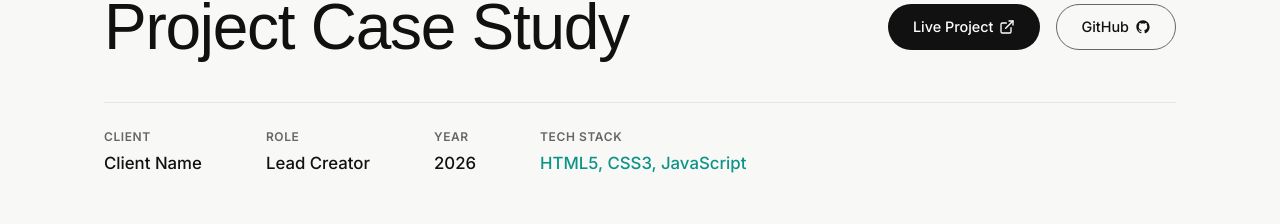
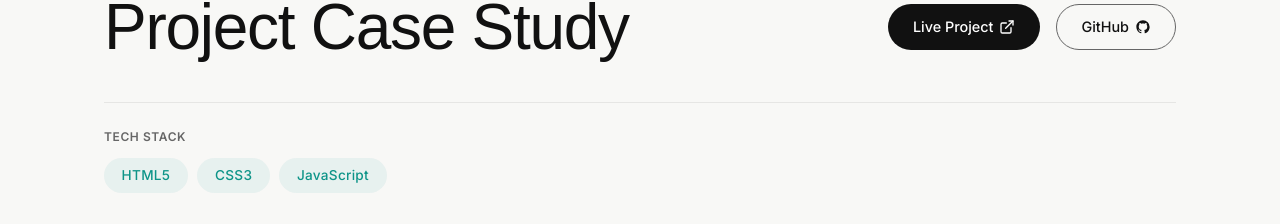
Before and after one commit to Emmzain/Portfolio-w, a Next.js app: page /project/ai in a window 1280 px wide. Shown: the part 250-474 px from the top of the page. Built offline with nearby package versions, Linux system fonts and the light colour scheme; grey boxes are pictures that could not be loaded; a web font is replaced by a local one.

Commit message:
Remove client, role, and year metadata fields and render tech stack as pill tags in project details

```diff
--- a/src/app/project/[id]/page.tsx
+++ b/src/app/project/[id]/page.tsx
@@ -163,22 +163,14 @@ export default async function ProjectPage({ params }: { params: Promise<{ id: st
             </div>
           </div>
 
-          <div className="project-meta" style={{ display: 'flex', gap: '4rem', flexWrap: 'wrap', borderTop: '1px solid rgba(17,17,17,0.08)', paddingTop: '1.5rem', marginBottom: '3rem' }}>
-            <div className="meta-item" style={{ display: 'flex', flexDirection: 'column', gap: '0.25rem' }}>
-              <span className="meta-label" style={{ fontSize: '0.75rem', textTransform: 'uppercase', color: 'var(--grey)', fontWeight: 600, letterSpacing: '0.05em' }}>Client</span>
-              <span style={{ fontSize: '1.05rem', fontWeight: 500 }}>{project.client}</span>
-            </div>
-            <div className="meta-item" style={{ display: 'flex', flexDirection: 'column', gap: '0.25rem' }}>
-              <span className="meta-label" style={{ fontSize: '0.75rem', textTransform: 'uppercase', color: 'var(--grey)', fontWeight: 600, letterSpacing: '0.05em' }}>Role</span>
-              <span style={{ fontSize: '1.05rem', fontWeight: 500 }}>{project.role}</span>
-            </div>
-            <div className="meta-item" style={{ display: 'flex', flexDirection: 'column', gap: '0.25rem' }}>
-              <span className="meta-label" style={{ fontSize: '0.75rem', textTransform: 'uppercase', color: 'var(--grey)', fontWeight: 600, letterSpacing: '0.05em' }}>Year</span>
-              <span style={{ fontSize: '1.05rem', fontWeight: 500 }}>{project.year}</span>
-            </div>
-            <div className="meta-item" style={{ display: 'flex', flexDirection: 'column', gap: '0.25rem' }}>
-              <span className="meta-label" style={{ fontSize: '0.75rem', textTransform: 'uppercase', color: 'var(--grey)', fontWeight: 600, letterSpacing: '0.05em' }}>Tech Stack</span>
-              <span style={{ fontSize: '1.05rem', fontWeight: 500, color: 'var(--accent)' }}>{project.techStack}</span>
+          <div className="project-meta" style={{ display: 'flex', flexDirection: 'column', gap: '0.5rem', borderTop: '1px solid rgba(17,17,17,0.08)', paddingTop: '1.5rem', marginBottom: '3rem' }}>
+            <span className="meta-label" style={{ fontSize: '0.75rem', textTransform: 'uppercase', color: 'var(--grey)', fontWeight: 600, letterSpacing: '0.05em', marginBottom: '0.25rem' }}>Tech Stack</span>
+            <div style={{ display: 'flex', flexWrap: 'wrap', gap: '0.6rem' }}>
+              {project.techStack.split(',').map((tech) => (
+                <span key={tech} className="card-tag" style={{ fontSize: '0.85rem', padding: '0.4rem 1.1rem', textTransform: 'none', fontWeight: 500 }}>
+                  {tech.trim()}
+                </span>
+              ))}
             </div>
           </div>
         </div>
```
